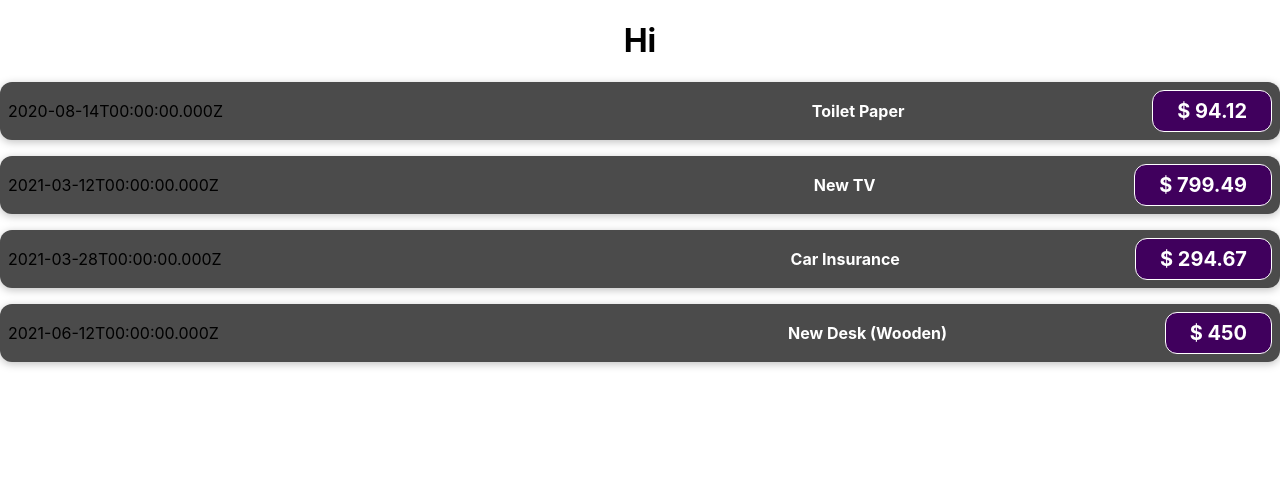
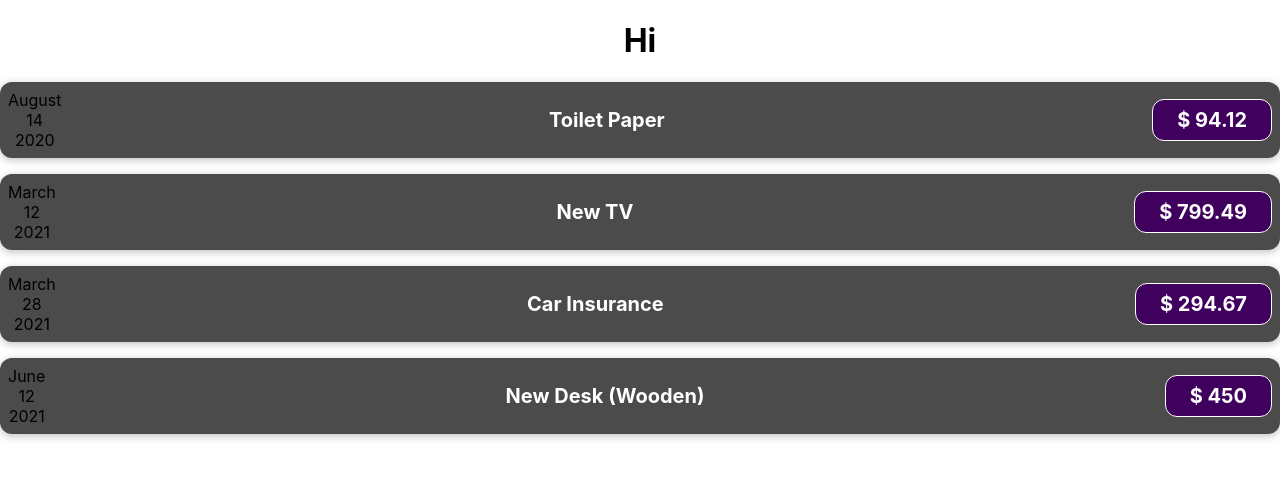
Before and after one commit to faustaciku/next-react-app, a React (Create React App) app: page / in a window 1280 px wide. Shown: the top 478 px of the page. Built offline with nearby package versions, Linux system fonts and the light colour scheme.

Commit message:
Improved date format

```diff
--- a/src/ExpenseItem.js
+++ b/src/ExpenseItem.js
@@ -1,10 +1,19 @@
 import React from "react";
 import "./ExpenseItem.css";
 export default function ExpenseItem(props) {
+  const month = props.date.toLocaleString(`en-US`, { month: `long` });
+  const day = props.date.toLocaleString(`en-US`, { day: `2-digit` });
+  const year = props.date.getFullYear();
   return (
     <div className="ExpenseItem">
-      <div className="item-description">{props.date.toISOString()}</div>
-      <h2>{props.title}</h2>
+      <div>
+        <div>{month}</div>
+        <div>{day}</div>
+        <div>{year}</div>
+      </div>
+      <div className="item-description">
+        <h2>{props.title}</h2>
+      </div>
       <div className="item-price">$ {props.amount}</div>
     </div>
   );
```
